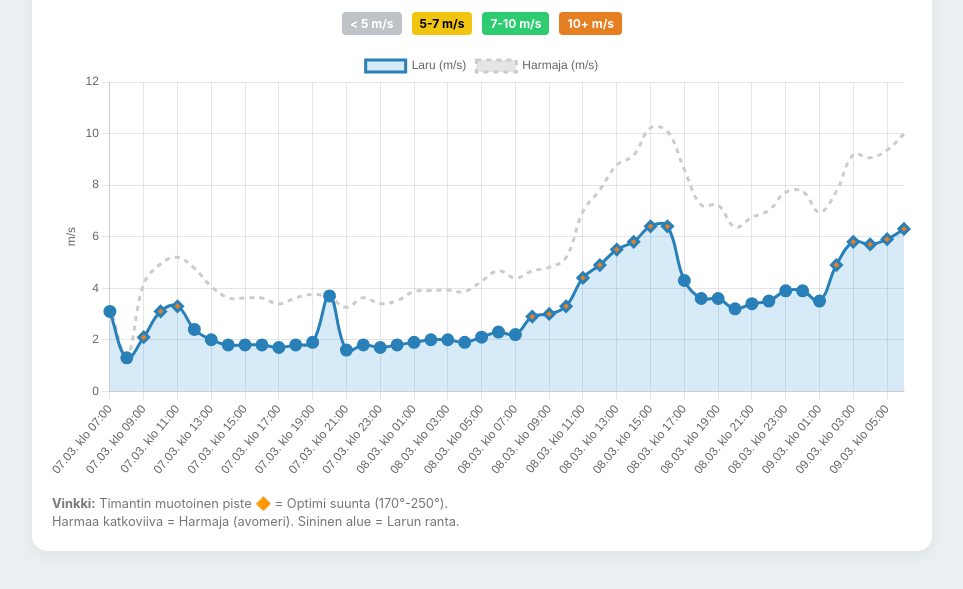
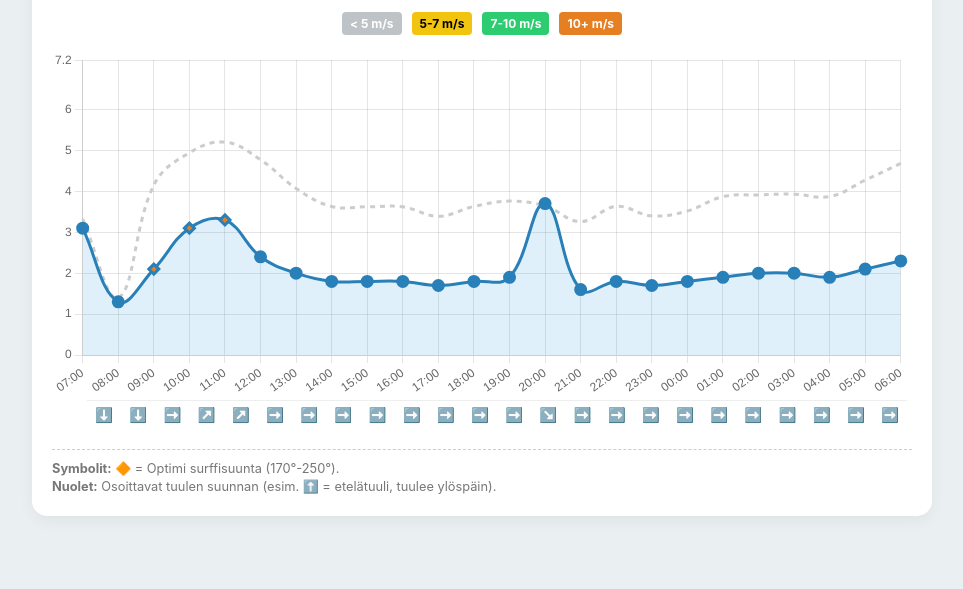
Before and after one commit to Hanesthetize/laru-wind-oracle, a plain HTML site: page index.html in a window 1280 px wide. Shown: the part 119-708 px from the top of the page, without its empty margins (158-1121 px from the left). Drawn offline with nearby package versions, Linux system fonts and the light colour scheme.

Commit message:
Update index.html

```diff
--- a/index.html
+++ b/index.html
@@ -13,6 +13,7 @@
         .tag { padding: 4px 8px; border-radius: 4px; color: white; font-weight: bold; }
         .bad { background: #bdc3c7; } .doable { background: #f1c40f; color: black; }
         .good { background: #2ecc71; } .hard { background: #e67e22; }
+        #arrow-container { display: flex; justify-content: space-between; padding: 0 45px; margin-top: -10px; font-size: 1.2em; }
     </style>
 </head>
 <body>
@@ -29,27 +30,53 @@
             <span class="tag hard">10+ m/s</span>
         </div>
 
-        <canvas id="windChart"></canvas>
+        <div style="position: relative; height: 350px;">
+            <canvas id="windChart"></canvas>
+        </div>
 
-        <div style="margin-top: 15px; font-size: 0.8em; color: #777; line-height: 1.4;">
-            <strong>Vinkki:</strong> Timantin muotoinen piste 🔶 = Optimi suunta (170°-250°).<br>
-            Harmaa katkoviiva = Harmaja (avomeri). Sininen alue = Larun ranta.
+        <div id="arrow-row" style="display: flex; overflow: hidden; margin-left: 35px; margin-right: 5px; padding-top: 5px; border-top: 1px solid #eee;"></div>
+
+        <div style="margin-top: 25px; font-size: 0.8em; color: #777; line-height: 1.4; border-top: 1px dashed #ccc; padding-top: 10px;">
+            <strong>Symbolit:</strong> 🔶 = Optimi surffisuunta (170°-250°). <br>
+            <strong>Nuolet:</strong> Osoittavat tuulen suunnan (esim. ⬆️ = etelätuuli, tuulee ylöspäin).
         </div>
     </div>
 
     <script>
+        function getArrowEmoji(deg) {
+            // FMI suunta on mistä tuulee. Emoji osoittaa minne tuulee.
+            // Lisätään 180 astetta jotta nuoli osoittaa tuulen liikkeen suuntaan.
+            const arrows = ['⬇️', '↙️', '⬅️', '↖️', '⬆️', '↗️', '➡️', '↘️'];
+            const idx = Math.round(deg / 45) % 8;
+            return arrows[idx];
+        }
+
         async function drawChart() {
             try {
                 const response = await fetch('ennuste.json');
                 const data = await response.json();
 
-                const labels = data.map(d => d.aika_str);
-                const laruData = data.map(d => d.laru_ms);
-                const harData = data.map(d => d.har_ms);
-                const directions = data.map(d => d.har_dir);
+                // Otetaan vain joka toinen piste jos dataa on liikaa nuolille
+                const chartData = data.slice(0, 24);
+
+                const labels = chartData.map(d => d.aika_str.split('klo')[1]); // Vain kellonaika akselille
+                const laruData = chartData.map(d => d.laru_ms);
+                const harData = chartData.map(d => d.har_ms);
+                const directions = chartData.map(d => d.har_dir);
+
+                // Luodaan nuolirivi
+                const arrowRow = document.getElementById('arrow-row');
+                chartData.forEach(d => {
+                    const span = document.createElement('span');
+                    span.style.flex = "1";
+                    span.style.textAlign = "center";
+                    span.style.fontSize = "0.9em";
+                    span.title = d.har_dir + "°";
+                    span.innerHTML = getArrowEmoji(d.har_dir);
+                    arrowRow.appendChild(span);
+                });
 
                 const ctx = document.getElementById('windChart').getContext('2d');
-
                 new Chart(ctx, {
                     type: 'line',
                     data: {
@@ -59,17 +86,16 @@
                                 label: 'Laru (m/s)',
                                 data: laruData,
                                 borderColor: '#2980b9',
-                                backgroundColor: 'rgba(52, 152, 219, 0.2)',
+                                backgroundColor: 'rgba(52, 152, 219, 0.15)',
                                 fill: true,
                                 tension: 0.4,
                                 borderWidth: 3,
                                 pointRadius: 5,
-                                pointHitRadius: 10,
+                                pointBackgroundColor: directions.map(d => (d >= 170 && d <= 250) ? '#e67e22' : '#2980b9'),
                                 pointStyle: directions.map(d => (d >= 170 && d <= 250) ? 'rectRot' : 'circle'),
-                                pointBackgroundColor: directions.map(d => (d >= 170 && d <= 250) ? '#e67e22' : '#2980b9')
                             },
                             {
-                                label: 'Harmaja (m/s)',
+                                label: 'Harmaja',
                                 data: harData,
                                 borderColor: '#ccc',
                                 borderDash: [5, 5],
@@ -80,25 +106,17 @@
                         ]
                     },
                     options: {
-                        responsive: true,
+                        maintainAspectRatio: false,
                         plugins: {
-                            tooltip: {
-                                callbacks: {
-                                    afterLabel: function(context) {
-                                        const i = context.dataIndex;
-                                        return `Suunta: ${directions[i]}°`;
-                                    }
-                                }
-                            }
+                            legend: { display: false }
                         },
                         scales: {
-                            y: { beginAtZero: true, title: { display: true, text: 'm/s' } }
+                            y: { beginAtZero: true, max: Math.max(...harData) + 2 }
                         }
                     }
                 });
             } catch (e) {
-                console.error("Datan lataus epäonnistui:", e);
-                document.body.innerHTML += "<p style='text-align:center; color:red;'>Hups! Ennustetta ei saatu ladattua. Tarkista että ennuste.json on olemassa.</p>";
+                console.error(e);
             }
         }
         drawChart();
```
